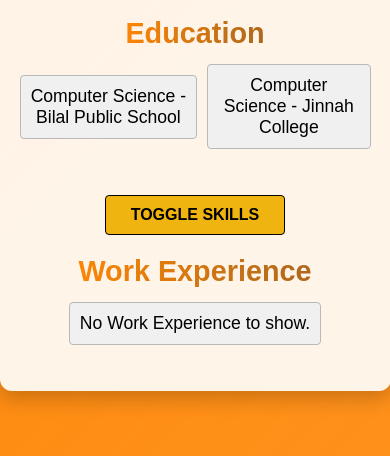
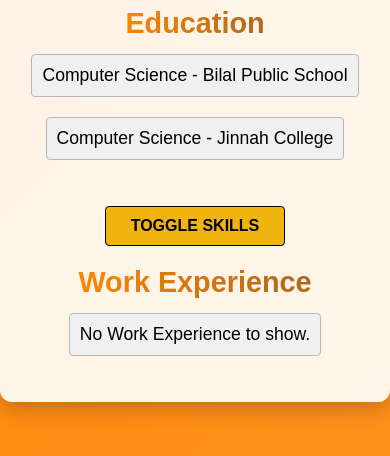
Before and after one commit to AbdulSamad94/Project-01-Hackhaton-, a plain HTML site: page index.html in a window 390 px wide. Shown: the part 372-828 px from the top of the page. Drawn offline with Linux system fonts and the light colour scheme.

Commit message:
Update style.css

```diff
--- a/style.css
+++ b/style.css
@@ -130,4 +130,7 @@ button:hover {
     .container {
         width: 90%;
     }
+    ul {
+          flex-direction: column;
+    }
 }
```
